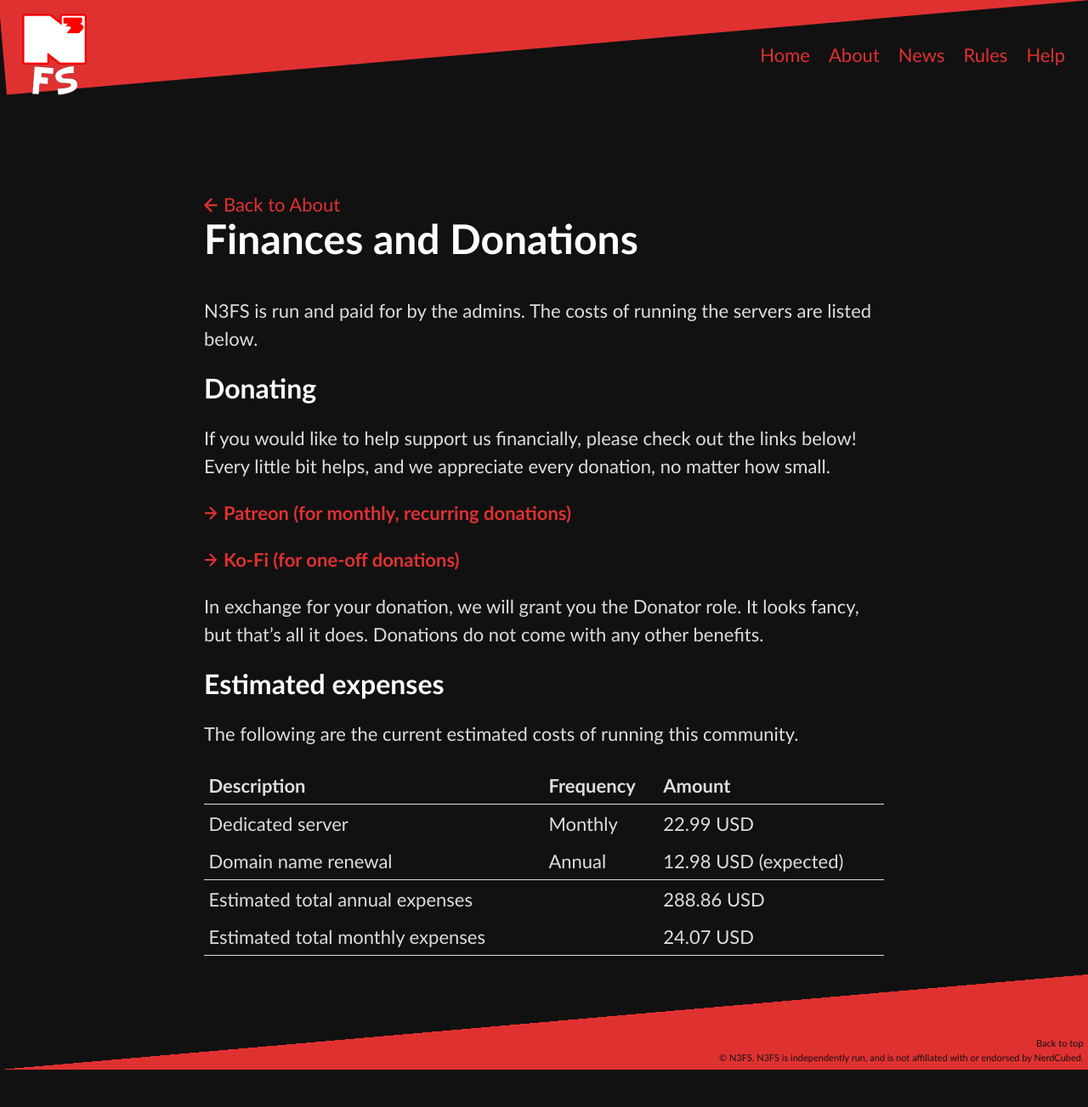
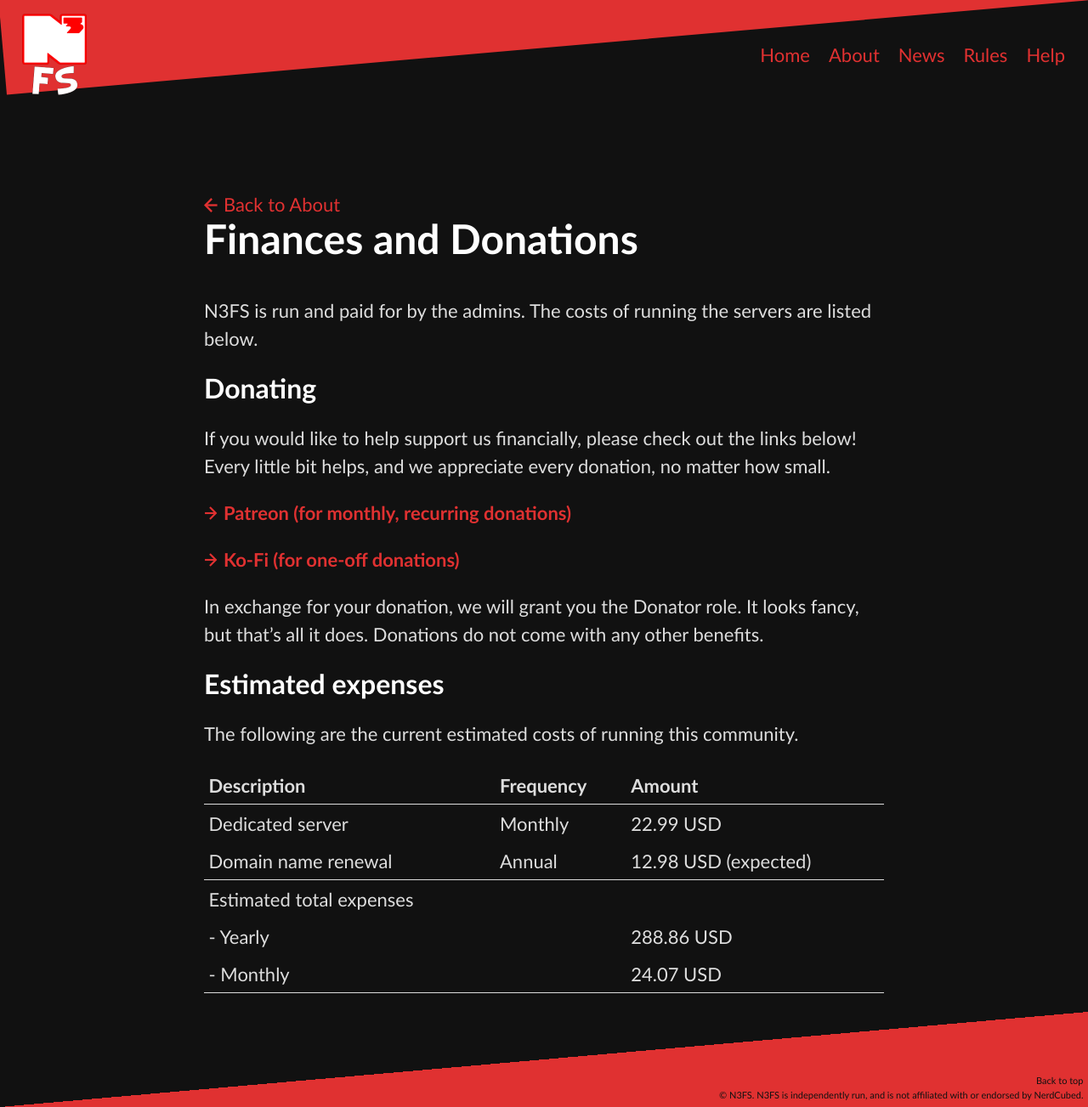
Before and after one commit to N3FS/N3FS-website, a Jekyll site: the page built from _help/donations.md, in a window 1280 px wide. Shown: the whole page at 85% size. Built offline with Jekyll 4.4.1, drawn with Linux system fonts in a browser that asks for light colours; before the commit the page ends 1259 px from its top, so only the background shows below that.

Commit message:
Slight donations page update

```diff
--- a/_help/donations.md
+++ b/_help/donations.md
@@ -29,6 +29,7 @@ The following are the current estimated costs of running this community.
 | Dedicated server | Monthly | 22.99 USD |
 | Domain name renewal | Annual | 12.98 USD (expected) |
 |---
-| Estimated total annual expenses |  | 288.86 USD |
-| Estimated total monthly expenses |  | 24.07 USD |
+| Estimated total expenses |  |  |
+| - Yearly |  | 288.86 USD |
+| - Monthly |  | 24.07 USD |
 |---
```
